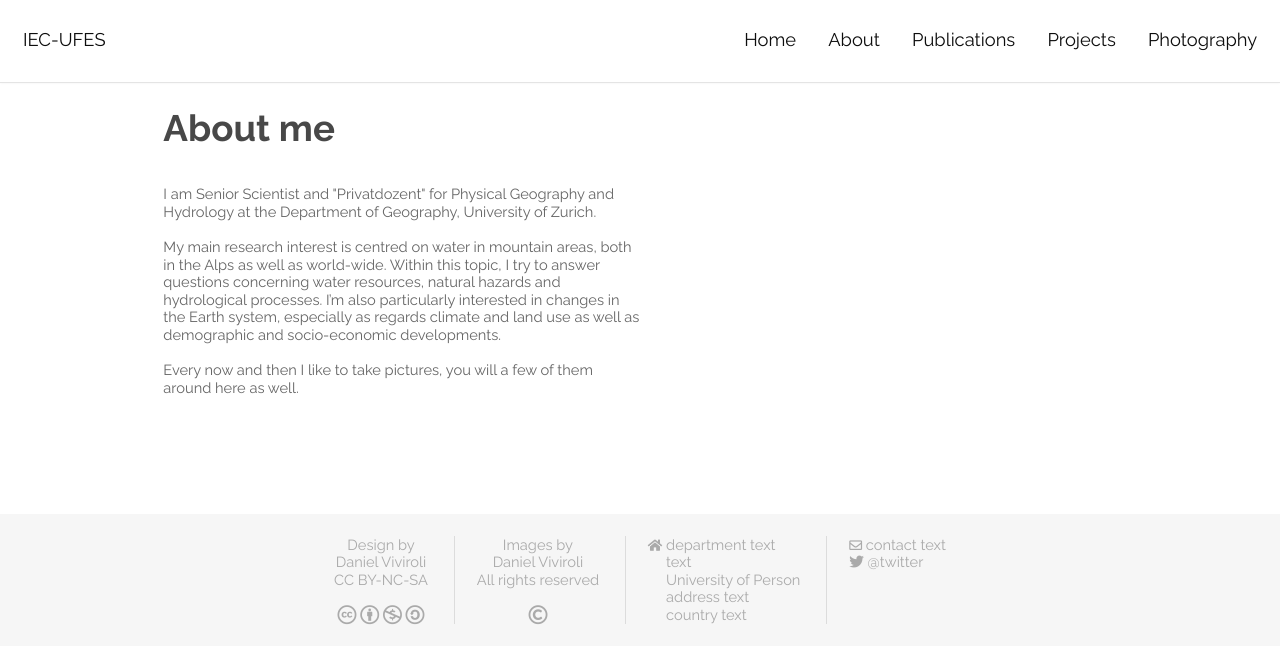
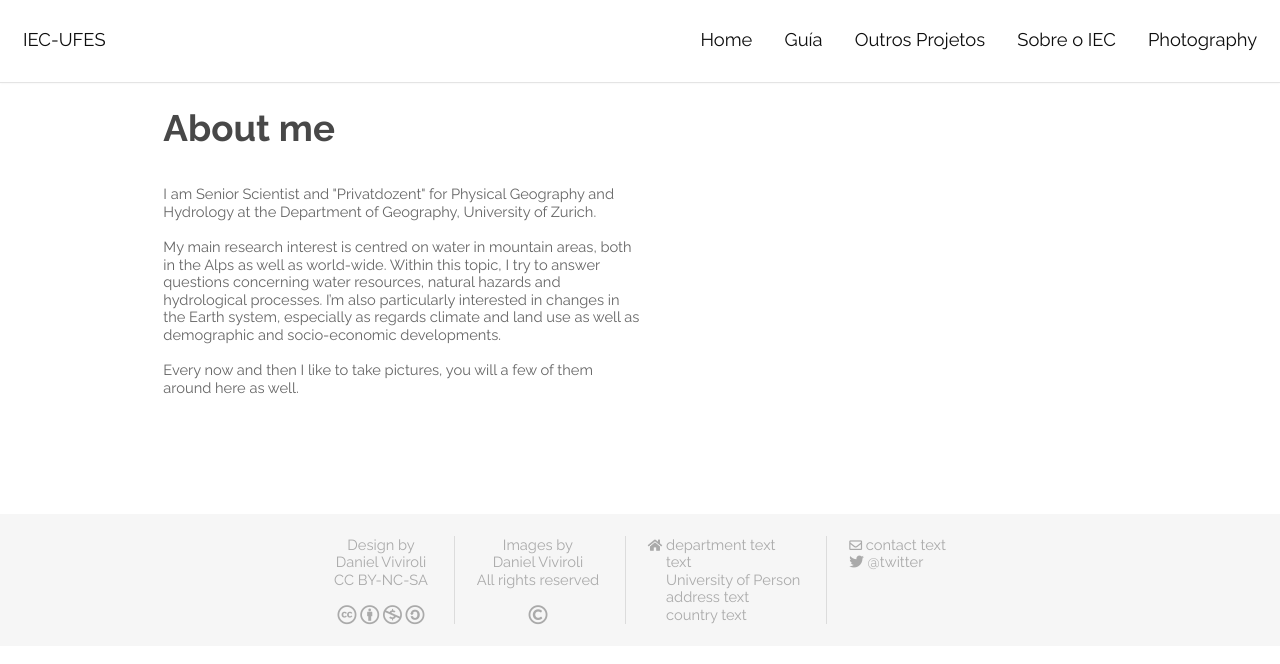
Before and after one commit to katarenamatos/katarenamatos.github.io, a Jekyll site: the page built from about.html, in a window 1280 px wide. Shown: the top 664 px of the page. Built offline with Jekyll 4.4.1, drawn with Linux system fonts in a browser that asks for light colours.

Commit message:
Update navigation.yml

```diff
--- a/_data/navigation.yml
+++ b/_data/navigation.yml
@@ -1,10 +1,10 @@
 - title: Home
   url: /index.html
 
-- title: About
+- title: Guía
   url: /about.html
 
-- title: Publications
+- title: Outros Projetos
   url: /publications.html
   sub_n: 9
   sub1_text: Preprints
@@ -26,7 +26,7 @@
   sub9_text: Project reports
   sub9_anchor: PR
 
-- title: Projects
+- title: Sobre o IEC
   url: /projects.html
   sub_n: 2
   sub1_text: Current
```
